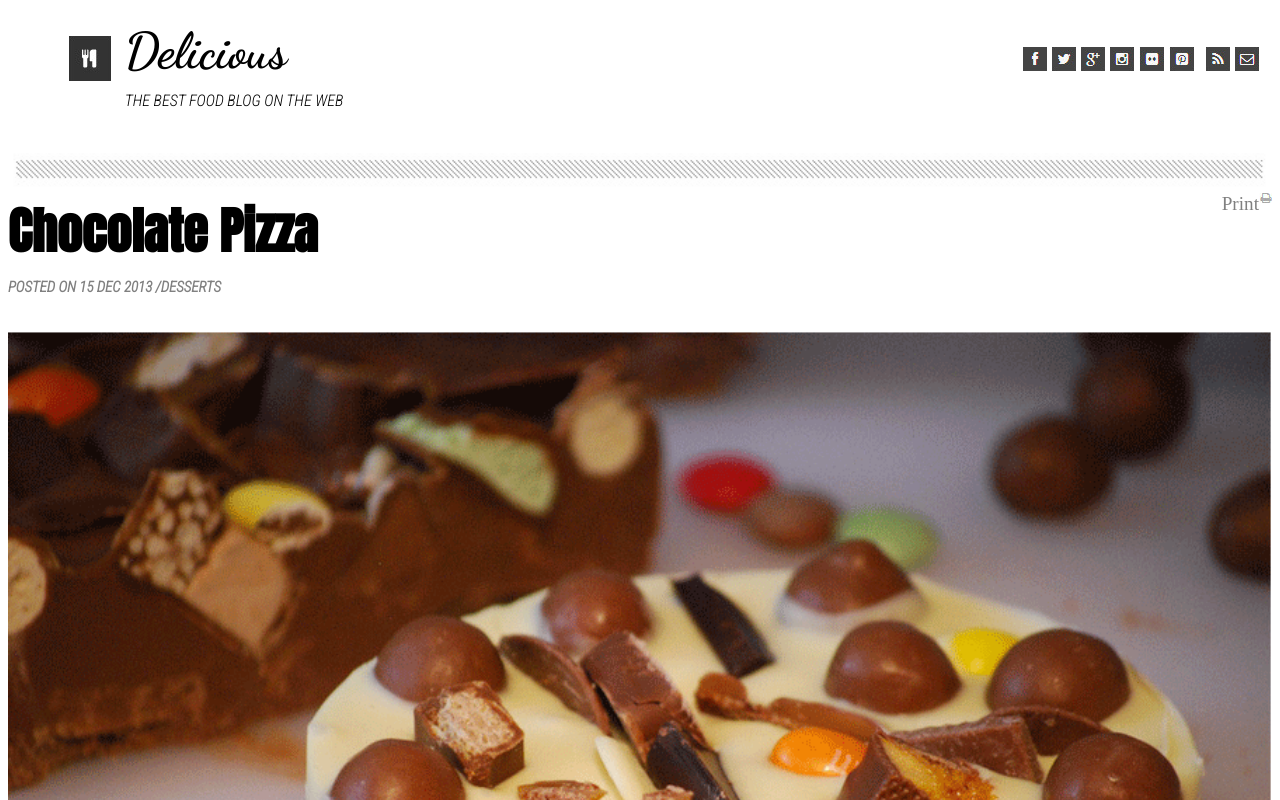
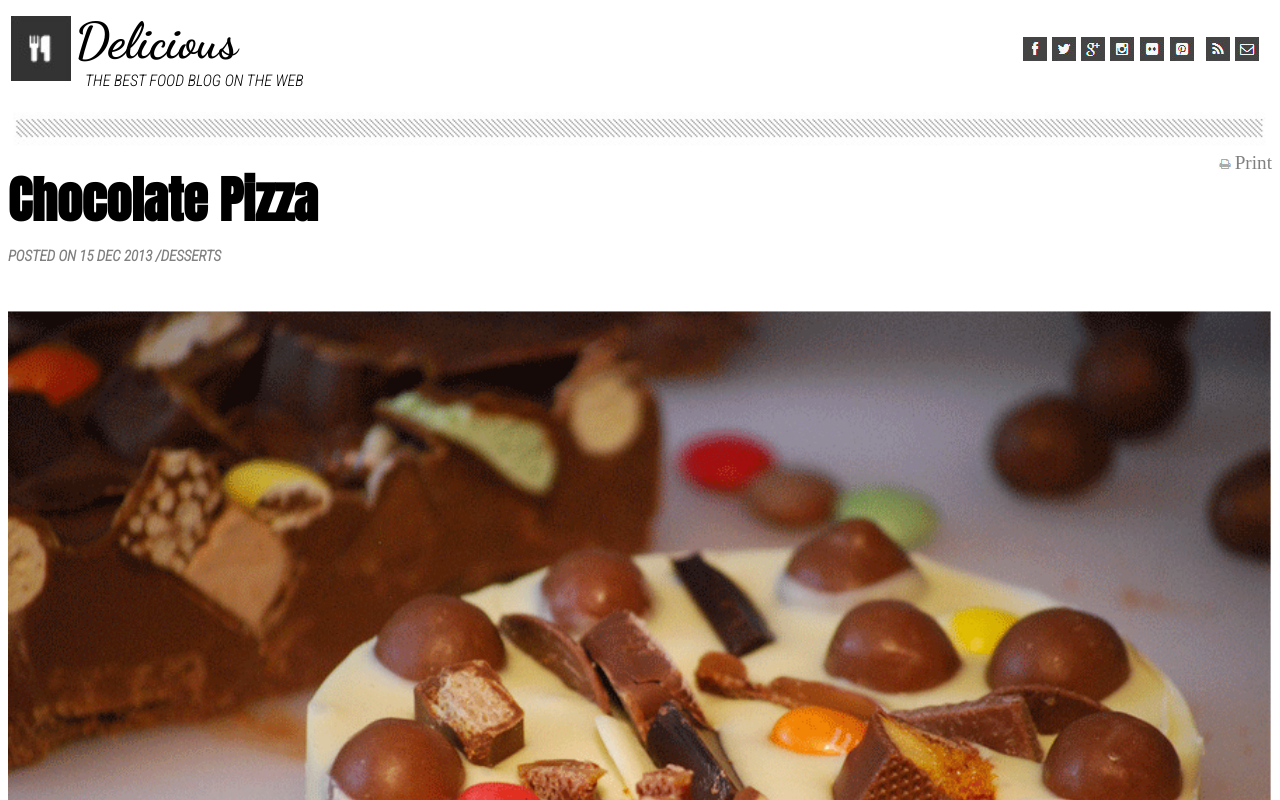
Before and after one commit to MarahIrshaid/chocolate-pizza, a plain HTML site: page index.html in a window 1280 px wide. Shown: the top 800 px of the page. Drawn offline with Linux system fonts and the light colour scheme.

Commit message:
delicious spacng and print icon

```diff
--- a/index.html
+++ b/index.html
@@ -18,10 +18,11 @@
 
 <body>
     <header>
-        <div class="logos" style="display: inline;">
             <table class="venessa">
                 <tr>
-                    <td style="float: right; margin-top: 25px;"><img src="img/logo.png" alt="logo"></td>
+                    <td style="width:30px">
+                        <img src="img/logo.png" alt="logo" width=60px>
+                    </td>
                     <td> <span id="delicious">Delicious</span><br>
                         <span id="the-best">THE BEST FOOD BLOG ON THE WEB</span></td>
                     <td>
@@ -40,33 +41,26 @@
                     </td>
 
                 </tr>
-
-
-
-
-        </div>
         </table>
 
         </div>
-        <br>
-        <br>
+
         <img src="img/line.png" alt="line" width="100%">
 
     </header>
     <main>
-        <div style="display: inline-block;">
+        <div style="display: inline-block; margin: 10px 0px;">
             <h2>Chocolate Pizza</h2>
             <h6>POSTED ON 15 DEC 2013 /DESSERTS</h6>
         </div>
         <div id="print">
+            <img src="img/print-icon.png" alt="print">
+
             <p style="display: inline; color: gray; ">Print</p>
 
-            <img style="float: right;" src="img/print-icon.png" alt="print">
         </div>
 
-        <br>
         <img src="img/choco-pizza.png" alt="chocolate Pizza" width=100%>
-
         <p> Lorem ipsum dolor sit amet consectetur adipisicing elit. Eos et cupiditate facilis iusto ipsum, nihil autem
             magni velit, hic aperiam quasi voluptas quod rem ipsam ut harum. Dicta, quae accusantium.
             Odio laborum ratione reprehenderit ipsam facere tempore at, repudiandae dolor atque, eaque aut in tempora
@@ -77,7 +71,8 @@
             similique facere, optio ullam placeat.
             Adipisci labore soluta illo magnam veritatis repellendus! Odio voluptatibus amet, ad eos optio omnis autem
             animi, reiciendis in, sint quia minima maxime! Harum consequatur accusamus illo voluptas inventore optio
-            ullam!</p>
+            ullam!
+        </p>
         <p> Iusto aliquid nisi laudantium cum quod vel, fuga consectetur illo atque error soluta sapiente quaerat ab,
             odio maiores nulla quidem. Ab quam sequi atque alias eius? Quo quos natus odit.
             Cupiditate, voluptatem illum. Error ut aspernatur consectetur eaque in quis. Iste quidem optio praesentium,
@@ -88,14 +83,15 @@
             Asperiores.
             Aliquid reiciendis, corporis corrupti sit dolor veritatis, et, perferendis molestiae nam rem dolores quod
             aut laborum atque quisquam a incidunt culpa soluta. Repellendus facere, accusamus aliquam ullam fugiat omnis
-            ipsam!</p>
-
+            ipsam!
+        </p>
         <p>Labore modi animi minus corrupti sit voluptates, perspiciatis excepturi tempora, eos quibusdam sapiente
             accusantium a placeat ipsam libero sequi nostrum. Consequuntur ratione labore facere rerum autem, quaerat
             illo commodi hic.
             Ullam unde accusantium pariatur atque enim nam laudantium molestiae, voluptates provident delectus optio
             reprehenderit tempora hic porro doloremque repellat eius similique eaque maiores commodi sint quaerat saepe
-            autem nisi. Iusto</p>
+            autem nisi. Iusto
+        </p>
         <div id="recipe">
             <table id="checkboxes">
                 <tr>
--- a/style.css
+++ b/style.css
@@ -6,11 +6,11 @@ nav {
 
 
 }
-.logos {
+/* .logos {
     display: inline-block;
 
 
-}
+} */
 .icons {
     margin-left: 1px;
     margin-right: 0;
@@ -21,11 +21,6 @@ nav {
     display: inline-block;
     font-family: 'Dancing Script', cursive;
     font-size: 50px;
-}
-
-span{
-    /* padding: 10px; */
-    margin: 10px;
 }
 
 #the-best {
@@ -94,6 +89,8 @@ button {
   }
 .venessa {
     width: 100%;
+    margin-bottom: 15px;
+
 }
 .footer{
     text-align: center;
```
